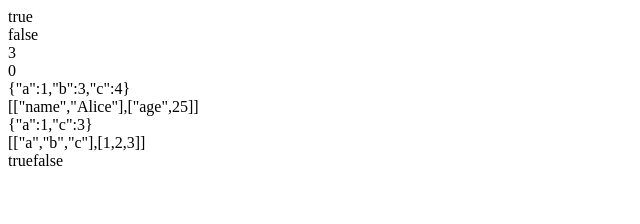
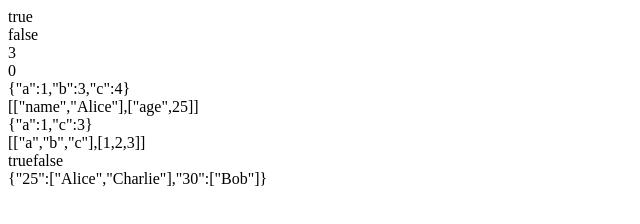
Before and after one commit to abidroid/meta-frontend, a plain HTML site: page pages/javascript/object-challenges.html in a window 1280 px wide. Shown: the whole page, without its empty margins (0-640 px from the left). Drawn offline with Linux system fonts and the light colour scheme.

Commit message:
group by age

```diff
--- a/pages/javascript/object-challenges.html
+++ b/pages/javascript/object-challenges.html
@@ -93,6 +93,29 @@
         document.write(areObjectsEqual({ a: 1, b: 2 }, { a: 1, b: 2 })); // true
         document.write(areObjectsEqual({ a: 1, b: 2 }, { a: 1, c: 3 })); // false
 
+        function groupByAge(people) {
+            // Your code here
+            var result = {};
+            for (var i = 0; i < people.length; i++) {
+                var age = people[i].age;
+                if (result[age] === undefined) {
+                    result[age] = [];
+                }
+                result[age].push(people[i].name);
+            }
+            return result;
+        }
+
+        const people = [
+            { name: "Alice", age: 25 },
+            { name: "Bob", age: 30 },
+            { name: "Charlie", age: 25 }
+        ];
+        br();
+        display(groupByAge(people));
+        // Output: {25: ["Alice", "Charlie"], 30: ["Bob"]}
+
+
     </script>
 </body>
 
```
